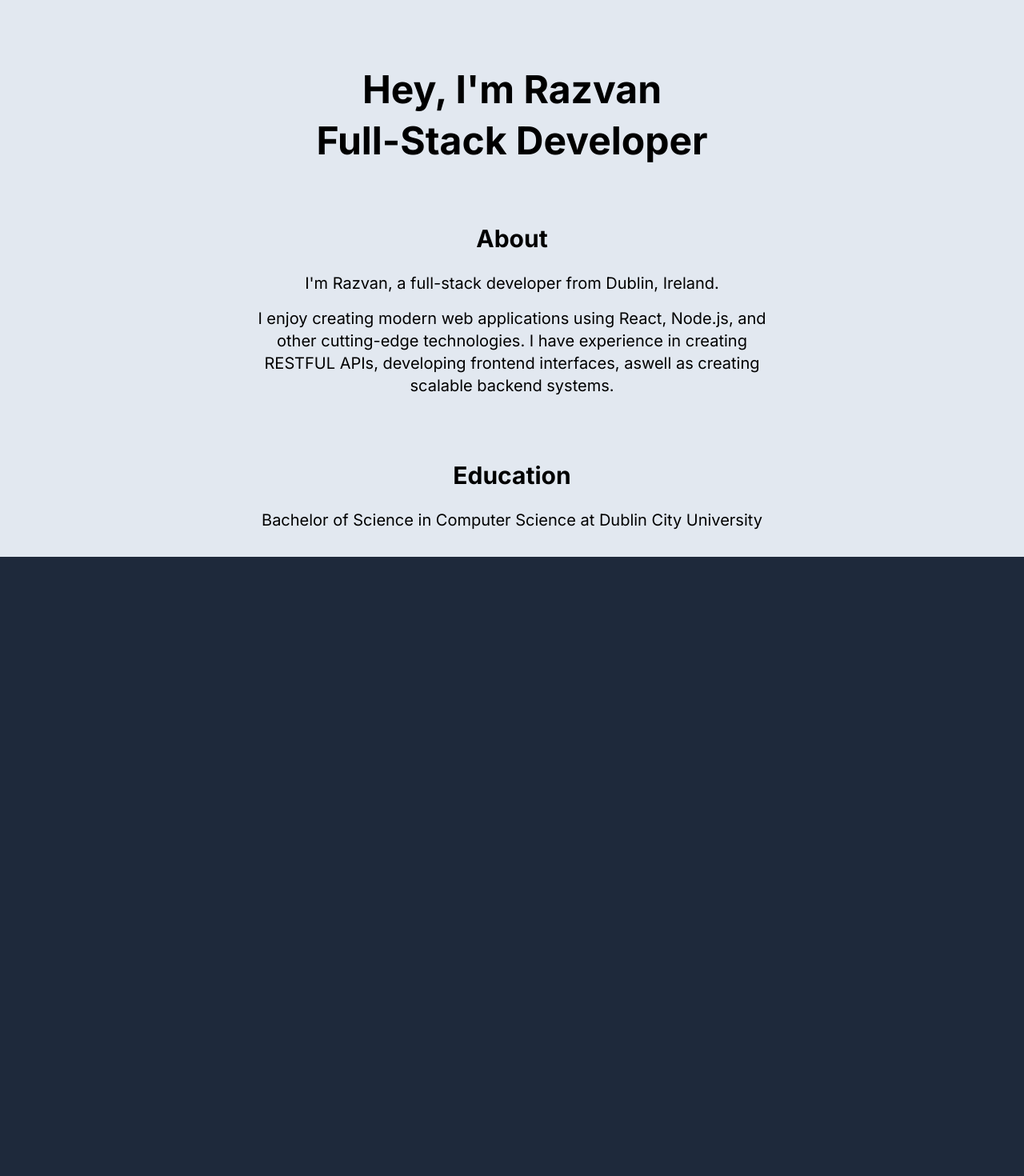
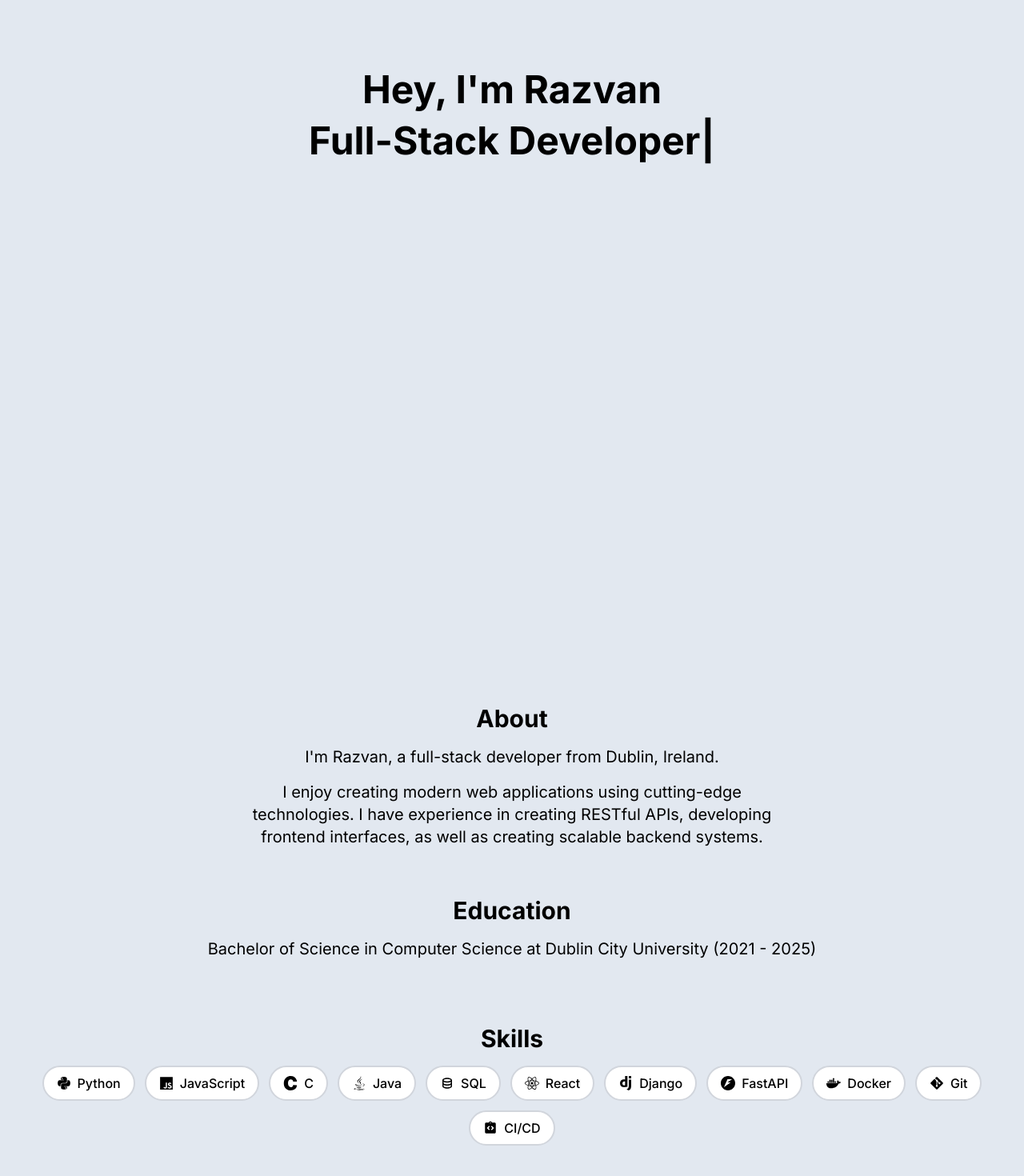
Before and after one commit to Razvan-Gorea/Portfolio-Website, a React (Vite) app in the folder Portfolio/: page / in a window 1280 px wide. Shown: the part 104-1574 px from the top of the page at 80% size. Before the commit the page ends 800 px from the top, so only its background shows below. Built offline with nearby package versions, Linux system fonts and the light colour scheme.

Commit message:
Created the Skills Section

```diff
--- a/Portfolio/src/App.jsx
+++ b/Portfolio/src/App.jsx
@@ -3,6 +3,7 @@ import NavigationBar from "./components/NavigationBar";
 import MainHeader from "./components/MainHeader";
 import About from "./components/About";
 import Education from "./components/Education";
+import Technologies from "./components/Technologies";
 
 function App() {
   return (
@@ -12,6 +13,7 @@ function App() {
         <MainHeader />
         <About />
         <Education />
+        <Technologies />
       </div>
     </>
   );
--- a/Portfolio/src/components/About.jsx
+++ b/Portfolio/src/components/About.jsx
@@ -4,25 +4,25 @@ function About() {
   const { ref, isVisible } = useInViewAnimation(600);
 
   return (
-    <>
     <div
       ref={ref}
-        className={`flex flex-col items-center pt-20 px-4 transition-all duration-2000 ease-out ${
-          isVisible
-            ? 'opacity-100 translate-y-0'
-            : 'opacity-0 translate-y-8'
+      className={`flex flex-col items-center transition-all duration-2000 ease-out ${
+        isVisible ? 'opacity-100 translate-y-0' : 'opacity-0 translate-y-8'
       }`}
     >
-        <p className="text-black text-3xl font-bold text-center mb-6">About</p>
+      <p className="text-black text-3xl font-bold text-center mb-4">About</p>
+
       <p className="text-black text-xl text-center max-w-2xl mb-4">
         I'm Razvan, a full-stack developer from Dublin, Ireland.
       </p>
-        <p className="text-black text-xl text-center max-w-2xl mb-20">
-          I enjoy creating modern web applications using React, Node.js, and other cutting-edge technologies.
-          I have experience in creating RESTFUL APIs, developing frontend interfaces, aswell as creating scalable backend systems.
+
+      <p className="text-black text-xl text-center max-w-2xl mb-15">
+        I enjoy creating modern web applications using cutting-edge technologies.
+        I have experience in creating RESTful APIs, developing frontend interfaces, as well as creating scalable backend systems.
       </p>
     </div>
-    </>
   );
 }
+
+
 export default About;
--- a/Portfolio/src/components/Education.jsx
+++ b/Portfolio/src/components/Education.jsx
@@ -10,9 +10,9 @@ function Education() {
         isVisible ? "opacity-100 translate-y-0" : "opacity-0 translate-y-8"
       }`}
     >
-      <p className="text-black text-3xl text-center mb-6 font-bold">Education</p>
+      <p className="text-black text-3xl text-center mb-4 font-bold">Education</p>
       <p className="text-black text-xl text-center mb-20">
-        Bachelor of Science in Computer Science at Dublin City University
+        Bachelor of Science in Computer Science at Dublin City University (2021 - 2025)
       </p>
     </div>
   );
--- a/Portfolio/src/components/MainHeader.jsx
+++ b/Portfolio/src/components/MainHeader.jsx
@@ -1,7 +1,37 @@
 import { useInViewAnimation } from '../hooks/useInViewAnimation';
+import { useState, useEffect } from 'react';
 
 function MainHeader() {
   const { ref, isVisible } = useInViewAnimation(200);
+  const [nameText, setNameText] = useState('');
+  const [typewriterText, setTypewriterText] = useState('');
+
+  useEffect(() => {
+    if (!isVisible) return;
+
+    const nameString = "Hey, I'm Razvan";
+    let nameIndex = 0;
+
+    const nameInterval = setInterval(() => {
+      setNameText(nameString.slice(0, ++nameIndex));
+
+      if (nameIndex >= nameString.length) {
+        clearInterval(nameInterval);
+
+        const devString = 'Full-Stack Developer';
+        let devIndex = 0;
+
+        const devInterval = setInterval(() => {
+          setTypewriterText(devString.slice(0, ++devIndex));
+          if (devIndex >= devString.length) clearInterval(devInterval);
+        }, 100);
+      }
+    }, 100);
+
+    return () => clearInterval(nameInterval);
+  }, [isVisible]);
+
+  const nameComplete = nameText.length >= "Hey, I'm Razvan".length;
 
   return (
     <div
@@ -11,10 +41,10 @@ function MainHeader() {
       }`}
     >
       <p className="text-black text-3xl sm:text-4xl md:text-5xl font-bold text-center mb-4">
-        Hey, I'm Razvan
+        {nameText}{!nameComplete && <span className="animate-pulse">|</span>}
       </p>
-      <p className="text-black text-3xl sm:text-4xl md:text-5xl font-bold text-center">
-        Full-Stack Developer
+      <p className="text-black text-3xl sm:text-4xl md:text-5xl font-bold text-center mb-170">
+        {typewriterText}{nameComplete && <span className="animate-pulse">|</span>}
       </p>
     </div>
   );
--- a/Portfolio/src/components/NavigationBar.jsx
+++ b/Portfolio/src/components/NavigationBar.jsx
@@ -10,7 +10,7 @@ function NavigationBar() {
           <div className="flex justify-center items-center py-3 sm:py-4">
             <div className="flex space-x-4 sm:space-x-5 md:space-x-6">
               <a
-                href="#top"
+                href="/"
                 className="text-black hover:text-slate-400 transition-colors p-2 rounded-lg hover:bg-gray-50"
               >
                 <FiHome className="w-5 h-5 sm:w-6 sm:h-6 md:w-7 md:h-7" />
--- /dev/null
+++ b/Portfolio/src/components/Technologies.jsx
@@ -0,0 +1,52 @@
+import { useInViewAnimation } from "../hooks/useInViewAnimation";
+import { FaPython, FaJs, FaJava, FaReact, FaDocker, FaGitAlt } from "react-icons/fa";
+import { SiC, SiDjango, SiFastapi } from "react-icons/si";
+import { BiData } from "react-icons/bi";
+import { MdIntegrationInstructions } from "react-icons/md";
+
+function Technologies() {
+  const { ref, isVisible } = useInViewAnimation(1400);
+
+  const skills = [
+    { name: "Python", icon: FaPython },
+    { name: "JavaScript", icon: FaJs },
+    { name: "C", icon: SiC },
+    { name: "Java", icon: FaJava },
+    { name: "SQL", icon: BiData },
+    { name: "React", icon: FaReact },
+    { name: "Django", icon: SiDjango },
+    { name: "FastAPI", icon: SiFastapi },
+    { name: "Docker", icon: FaDocker },
+    { name: "Git", icon: FaGitAlt },
+    { name: "CI/CD", icon: MdIntegrationInstructions }
+  ];
+
+  return (
+    <>
+      <div
+        ref={ref}
+        className={`transition-all duration-2000 ease-out ${
+          isVisible ? "opacity-100 translate-y-0" : "opacity-0 translate-y-8"
+        }`}
+      >
+        <p className="text-black text-3xl text-center mb-4 font-bold">Skills</p>
+        <div className="flex flex-wrap gap-3 justify-center mb-20">
+          {skills.map((skill) => {
+            const IconComponent = skill.icon;
+            return (
+              <div
+                key={skill.name}
+                className="px-4 py-2 rounded-full border-2 bg-white border-gray-300 text-black font-medium flex items-center gap-2"
+              >
+                <IconComponent className="text-lg" />
+                {skill.name}
+              </div>
+            );
+          })}
+        </div>
+      </div>
+    </>
+  );
+}
+
+export default Technologies;
--- a/Portfolio/src/index.css
+++ b/Portfolio/src/index.css
@@ -1,7 +1,7 @@
 @import "tailwindcss";
 
 body {
-  background-color: #1e293b;
+  background-color: #e2e8f0;
   font-family: 'Inter', -apple-system, BlinkMacSystemFont, 'Segoe UI', sans-serif;
 }
 
```
Also changed, not shown: Portfolio/src/components/Projects.jsx (added), Portfolio/src/components/Skills.jsx (added). Lines whose indentation alone changed are shown as unchanged.
